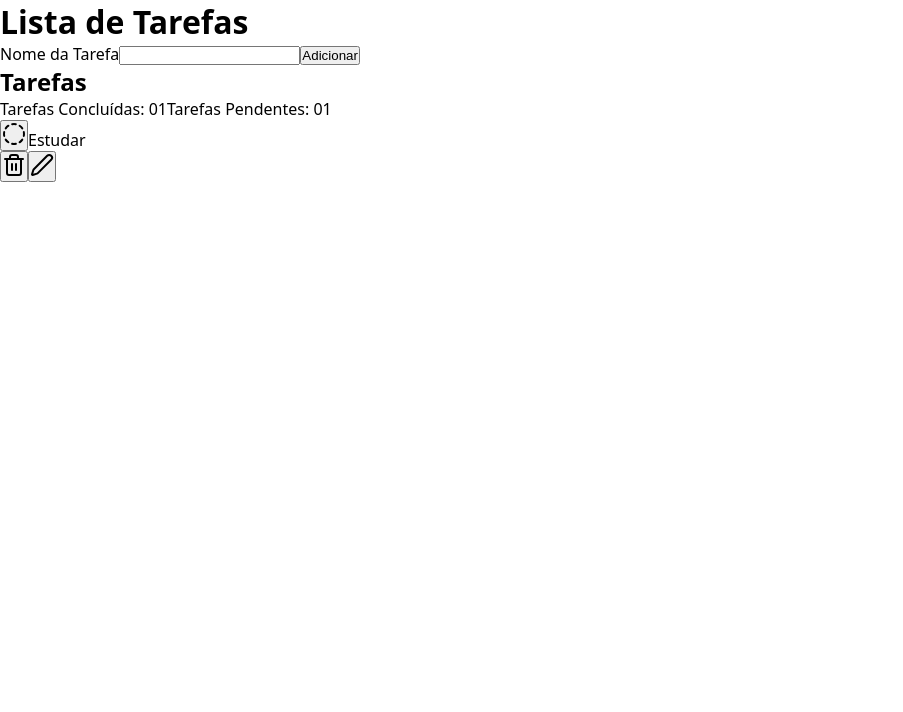
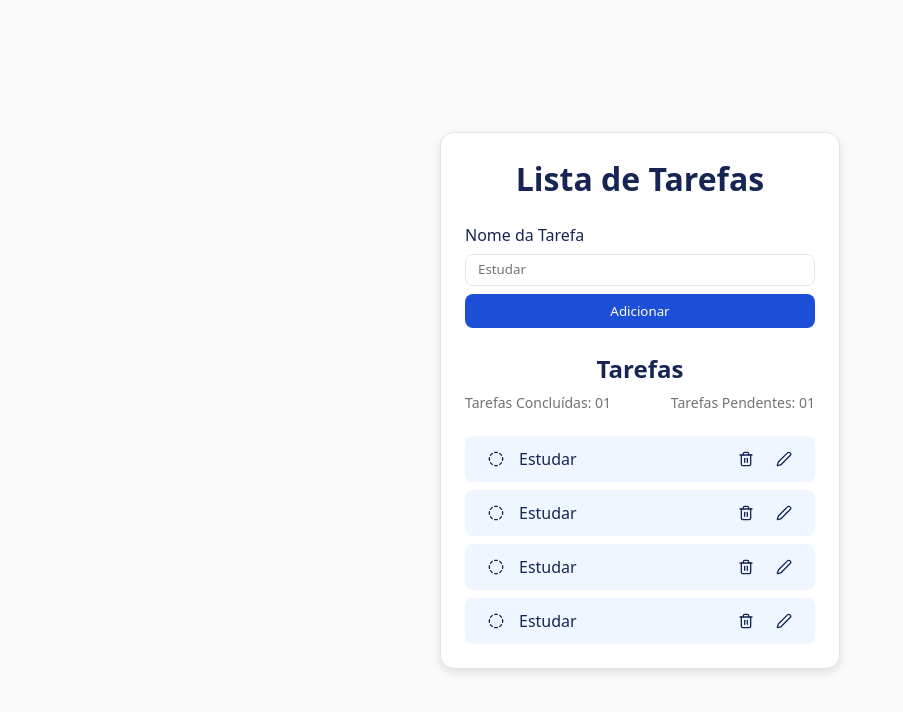
Before and after one commit to andreluizpo/to-do-list, a React (Vite) app: page / in a window 1280 px wide. Shown: the top 712 px of the page, without its empty margins (0-903 px from the left). Built offline with nearby package versions, Linux system fonts and the light colour scheme.

Commit message:
Estilização da aplicação

```diff
--- a/src/App.tsx
+++ b/src/App.tsx
@@ -5,15 +5,19 @@ import "./styles/theme.css";
 
 export function App() {
     return (
+        <div className="container">
+            <div className="content">
                 <div className="card">
                     <div className="card-header">
                         <h1>Lista de Tarefas</h1>
                     </div>
                     <div className="card-content">
-                <form>
+                        <form className="form">
                             <label htmlFor="taskName">Nome da Tarefa</label>
-                    <input id="taskName" type="text" />
-                    <button>Adicionar</button>
+                            <input id="taskName" type="text" placeholder="Estudar" />
+                            <button type="submit" className="form-button">
+                                Adicionar
+                            </button>
                         </form>
                         <div className="task">
                             <div className="task-header">
@@ -43,6 +47,59 @@ export function App() {
                                             </button>
                                         </div>
                                     </div>
+
+                                    <div className="task-item">
+                                        <div className="task-name">
+                                            <button>
+                                                <CircleDashedIcon />
+                                            </button>
+                                            Estudar
+                                        </div>
+                                        <div className="task-controls">
+                                            <button>
+                                                <Trash2Icon />
+                                            </button>
+                                            <button>
+                                                <Edit2Icon />
+                                            </button>
+                                        </div>
+                                    </div>
+
+                                    <div className="task-item">
+                                        <div className="task-name">
+                                            <button>
+                                                <CircleDashedIcon />
+                                            </button>
+                                            Estudar
+                                        </div>
+                                        <div className="task-controls">
+                                            <button>
+                                                <Trash2Icon />
+                                            </button>
+                                            <button>
+                                                <Edit2Icon />
+                                            </button>
+                                        </div>
+                                    </div>
+
+                                    <div className="task-item">
+                                        <div className="task-name">
+                                            <button>
+                                                <CircleDashedIcon />
+                                            </button>
+                                            Estudar
+                                        </div>
+                                        <div className="task-controls">
+                                            <button>
+                                                <Trash2Icon />
+                                            </button>
+                                            <button>
+                                                <Edit2Icon />
+                                            </button>
+                                        </div>
+                                    </div>
+                                </div>
+                            </div>
                         </div>
                     </div>
                 </div>
--- a/src/styles/global.css
+++ b/src/styles/global.css
@@ -4,9 +4,186 @@
 }
 
 body {
-    font-family: system-ui, -apple-system, BlinkMacSystemFont, "Segoe UI", Roboto, Oxygen, Ubuntu, Cantarell,
-        "Open Sans", "Helvetica Neue", sans-serif;
+    font-family: var(--font-default);
     font-size: 16px;
-    background: var(--color05);
-    color: var(--color01);
+    background: var(--background);
+    color: var(--primary);
 }
+
+.content {
+    display: flex;
+    align-items: center;
+    justify-content: center;
+}
+
+.content {
+    height: 100vh;
+}
+
+.card {
+    width: 100%;
+    max-width: 350px;
+    margin: 24px;
+    background-color: var(--card-bg);
+    padding: 24px;
+    border-radius: 14px;
+    border: 1px solid var(--card-border-color);
+    box-shadow: 0 4px 10px var(--card-shadow-color);
+    display: flex;
+    flex-direction: column;
+    gap: 24px;
+}
+
+.card-header {
+    text-align: center;
+}
+
+.card-content {
+    display: flex;
+    flex-direction: column;
+    gap: 24px;
+}
+
+.form {
+    display: flex;
+    flex-direction: column;
+    gap: 8px;
+}
+
+label {
+    font-weight: 500;
+}
+
+input {
+    outline: none;
+    padding: 7.5px 12px;
+    border-radius: 8px;
+    background-color: transparent;
+    border: 1px solid var(--card-border-color);
+    transition: all 100ms ease-in-out;
+    color: var(--input-color);
+
+    &:focus {
+        border-color: var(--focus-color);
+        box-shadow: 0 0 0 3px var(--focus-color-transparent);
+    }
+
+    &::placeholder {
+        font-family: var(--font-default);
+    }
+}
+
+.form-button {
+    cursor: pointer;
+    padding: 8px 12px;
+    border-radius: 8px;
+    border: none;
+    background-color: var(--secondary);
+    color: #ffffff;
+    outline: none;
+    font-family: var(--font-default);
+    transition: all 100ms ease-in-out;
+
+    &:focus {
+        box-shadow: 0 0 0 3px var(--focus-color-transparent);
+    }
+
+    &:hover {
+        filter: brightness(95%);
+    }
+}
+
+.task {
+    display: flex;
+    flex-direction: column;
+    gap: 24px;
+}
+
+.task-header {
+    display: flex;
+    flex-direction: column;
+    align-items: center;
+    gap: 8px;
+}
+
+.task-summary {
+    width: 100%;
+    font-size: 14px;
+    color: var(--text-muted);
+    display: flex;
+    flex-direction: row;
+    justify-content: space-between;
+}
+
+.task-content {
+}
+
+.task-list {
+    display: flex;
+    flex-direction: column;
+    gap: 8px;
+}
+
+.task-item {
+    border-radius: 8px;
+    background-color: var(--task-item-bg);
+    padding: 8px 16px;
+    display: flex;
+    justify-content: space-between;
+}
+
+.task-name {
+    display: flex;
+    align-items: center;
+    gap: 8px;
+
+    & button {
+        outline: none;
+        display: inline-flex;
+        cursor: pointer;
+        color: var(--primary);
+        background-color: transparent;
+        border: 1px solid transparent;
+        padding: 6px;
+        border-radius: 8px;
+        transition: all 100ms ease-in-out;
+
+        &:focus {
+            box-shadow: 0 0 0 3px var(--focus-color-transparent);
+        }
+
+        &:hover {
+            background-color: var(--button-icon-hover);
+        }
+    }
+}
+
+svg {
+    width: 16px;
+    height: 16px;
+}
+
+.task-controls {
+    display: flex;
+    gap: 8px;
+
+    & button {
+        outline: none;
+        display: inline-flex;
+        cursor: pointer;
+        color: var(--primary);
+        background-color: transparent;
+        border: 1px solid transparent;
+        padding: 6px;
+        border-radius: 8px;
+        transition: all 100ms ease-in-out;
+
+        &:focus {
+            box-shadow: 0 0 0 3px var(--focus-color-transparent);
+        }
+
+        &:hover {
+            background-color: var(--button-icon-hover);
+        }
+    }
+}
--- a/src/styles/theme.css
+++ b/src/styles/theme.css
@@ -0,0 +1,31 @@
+:root {
+    --font-default: system-ui, -apple-system, BlinkMacSystemFont, "Segoe UI", Roboto, Oxygen, Ubuntu, Cantarell,
+        "Open Sans", "Helvetica Neue", sans-serif;
+    --background: #fafafa;
+    --card-bg: #ffffff;
+    --card-border-color: #e5e5e5;
+    --card-shadow-color: rgba(0, 0, 0, 0.1);
+    --input-color: #000000;
+    --primary: #172554;
+    --secondary: #1d4ed8;
+    --text-muted: #737373;
+    --focus-color: #a3a3a3;
+    --focus-color-transparent: #a3a3a380;
+    --task-item-bg: #eff6ff;
+    --button-icon-hover: #dbeafe;
+}
+
+@media (prefers-color-scheme: dark) {
+    :root {
+        --background: #171717;
+        --card-bg: #262626;
+        --card-border-color: #404040;
+        --card-shadow-color: rgb(105, 105, 105, 0.1);
+        --input-color: #ffffff;
+        --primary: #60a5fa;
+        --focus-color: #737373;
+        --focus-color-transparent: #73737380;
+        --task-item-bg: #172554;
+        --button-icon-hover: #1e3a8a;
+    }
+}
```
Lines whose indentation alone changed are shown as unchanged.
